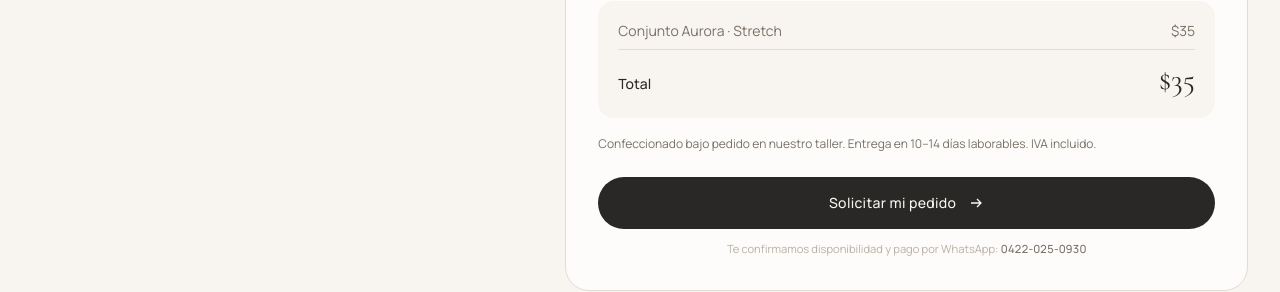
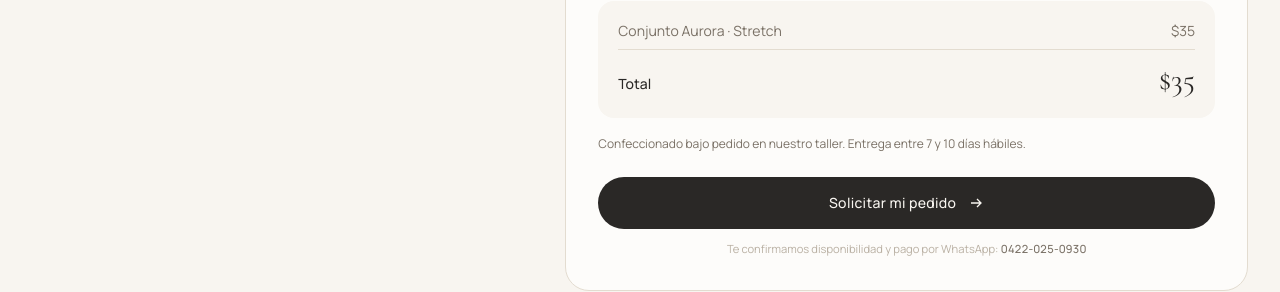
Before and after one commit to kalaaaashop-droid/remoperk, a Next.js app in the folder vertice-scrub/: page / in a window 1280 px wide. Shown: the part 3340-3632 px from the top of the page. Built offline with nearby package versions, Linux system fonts and the light colour scheme.

Commit message:
Drop the VAT note and set delivery to 7–10 business days
Co-Authored-By: Claude Opus 5.5 <noreply@anthropic.com>
Claude-Session: https://claude.ai/code/session_01MrivXXZTQJoFngYPXvPbxa

```diff
--- a/vertice-scrub/components/customizer/PanelResumen.tsx
+++ b/vertice-scrub/components/customizer/PanelResumen.tsx
@@ -61,9 +61,8 @@ export function PanelResumen({ seleccion, resumen }: Props) {
 
       <p className="mt-4 text-xs leading-relaxed text-topo">
         {modelo.disponibilidad === "edicion-limitada"
-          ? `Edición limitada de ${modelo.unidades} unidades. Confección y envío en 7–10 días laborables.`
-          : "Confeccionado bajo pedido en nuestro taller. Entrega en 10–14 días laborables."}{" "}
-        IVA incluido.
+          ? `Edición limitada de ${modelo.unidades} unidades. Entrega entre 7 y 10 días hábiles.`
+          : "Confeccionado bajo pedido en nuestro taller. Entrega entre 7 y 10 días hábiles."}
       </p>
 
       <a
```
